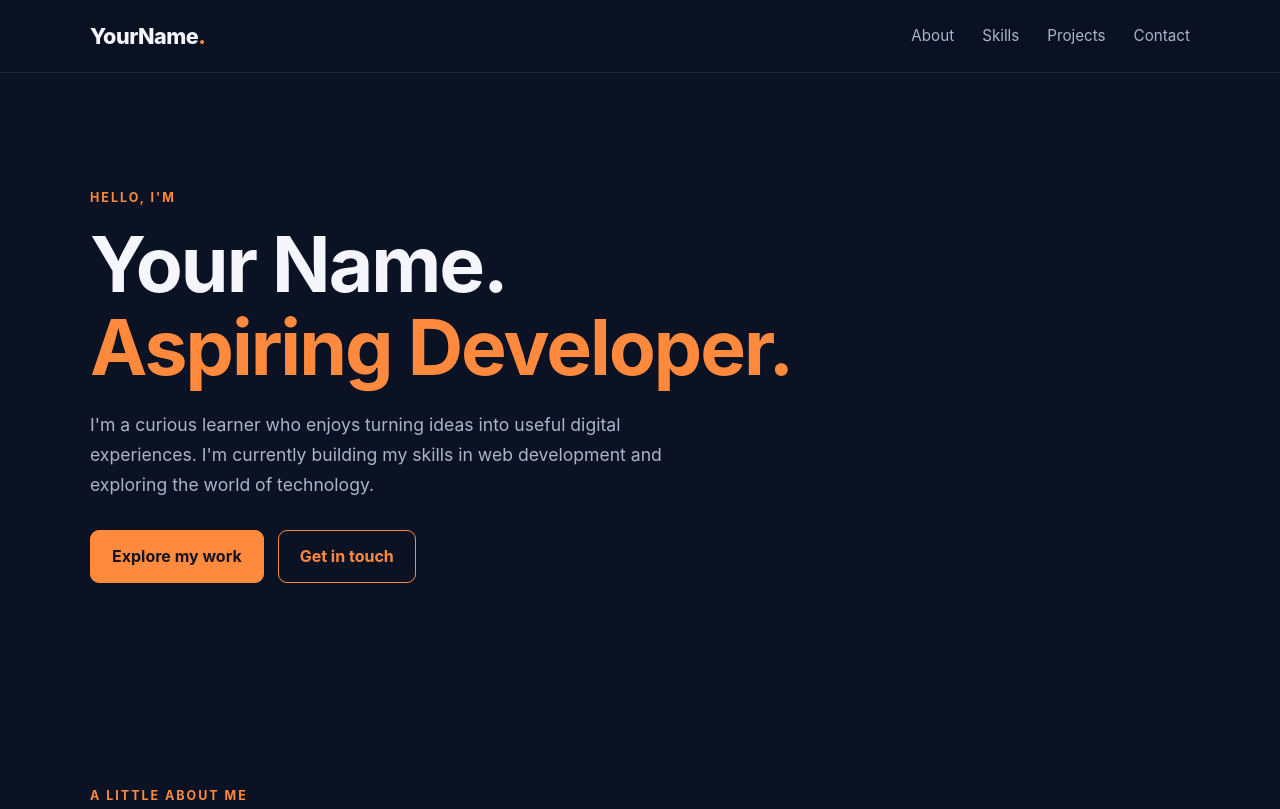
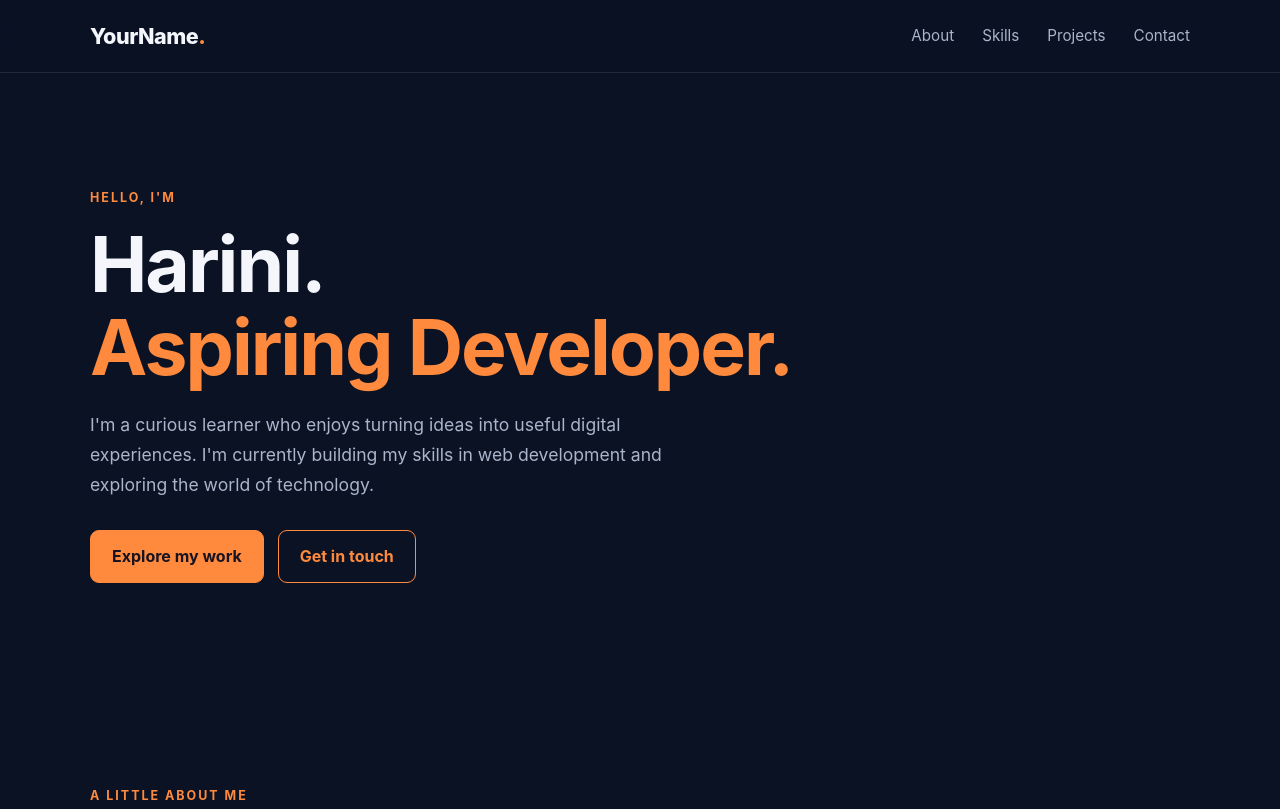
Before and after one commit to hariniu1404-droid/Harini, a plain HTML site: page index.html in a window 1280 px wide. Shown: the top 809 px of the page. Drawn offline with Linux system fonts and the light colour scheme.

Commit message:
Update index.html

```diff
--- a/index.html
+++ b/index.html
@@ -112,7 +112,7 @@
     <section class="hero container" id="home">
       <div class="hero-content">
         <div class="eyebrow">Hello, I'm</div>
-        <h1>Your Name.<br><span class="accent">Aspiring Developer.</span></h1>
+        <h1>Harini.<br><span class="accent">Aspiring Developer.</span></h1>
         <p>I'm a curious learner who enjoys turning ideas into useful digital experiences. I'm currently building my skills in web development and exploring the world of technology.</p>
         <div class="hero-actions">
           <a class="btn btn-primary" href="#projects">Explore my work</a>
```
